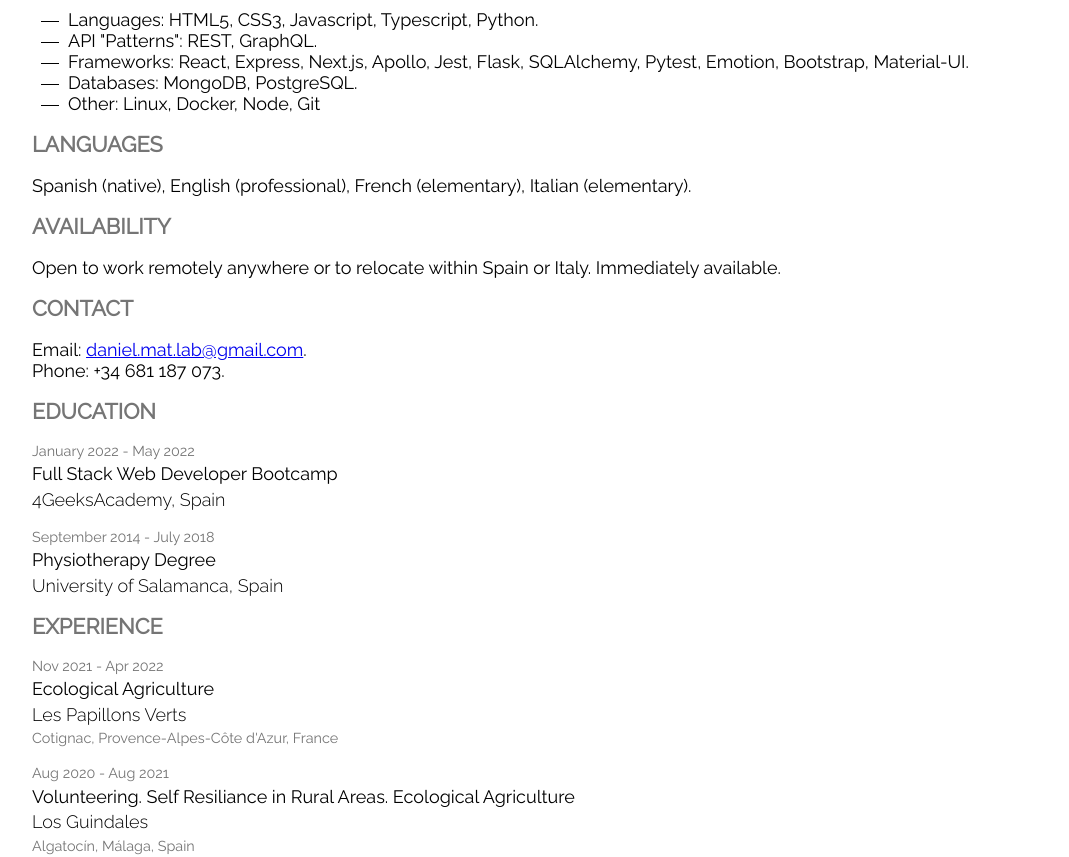
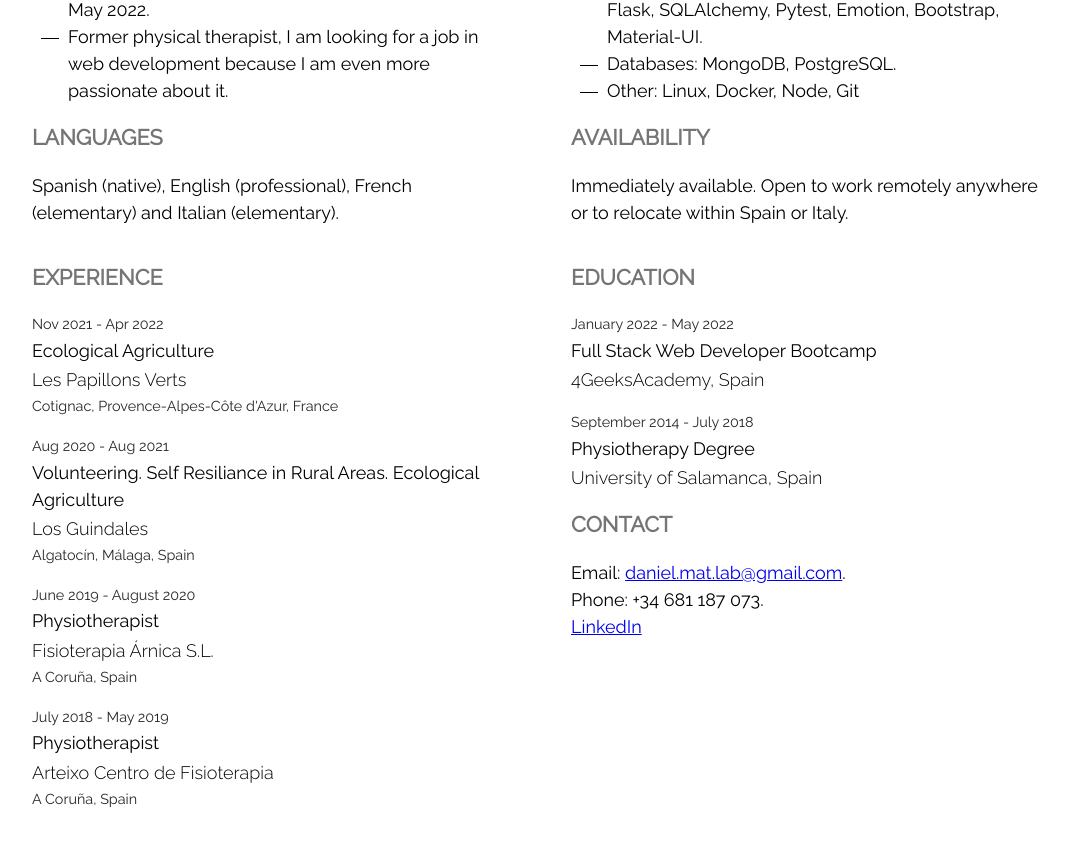
Before and after one commit to DanielMateosLab/danielmatlab, a Next.js app: page /cv in a window 1280 px wide. Shown: the part 451-1308 px from the top of the page, without its empty margins (96-1165 px from the left). Built offline with nearby package versions, Linux system fonts and the light colour scheme.

Commit message:
Split in two columns and make small tweaks

```diff
--- a/pages/cv.tsx
+++ b/pages/cv.tsx
@@ -1,7 +1,7 @@
 import CvHeader from "../lib/components/CvHeader"
 import ListItem from "../lib/components/ListItem"
 import { education, workExperience } from "../lib/pastExperiences"
-import { gray } from "../styles/constants"
+import { darkGray, gray } from "../styles/constants"
 
 export default function Cv() {
   return (
@@ -24,7 +24,7 @@ export default function Cv() {
                 >
                   portfolio
                 </a>
-                .
+                !
               </ListItem>
               <ListItem>
                 Finished a{" "}
@@ -62,7 +62,7 @@ export default function Cv() {
           <article>
             <h2>Languages</h2>
             <div>
-              Spanish (native), English (professional), French (elementary),
+              Spanish (native), English (professional), French (elementary) and
               Italian (elementary).
             </div>
           </article>
@@ -70,36 +70,9 @@ export default function Cv() {
           <article>
             <h2>Availability</h2>
             <p>
-              Open to work remotely anywhere or to relocate within Spain or
-              Italy. Immediately available.
+              Immediately available. Open to work remotely anywhere or to
+              relocate within Spain or Italy.
             </p>
-          </article>
-
-          <article>
-            <h2>Contact</h2>
-            <p>
-              Email:{" "}
-              <a href="mailto:daniel.mat.lab@gmail.com" target="_blank">
-                daniel.mat.lab@gmail.com
-              </a>
-              .<br />
-              Phone: +34 681 187 073.
-            </p>
-          </article>
-
-          <article>
-            <h2>Education</h2>
-            <div className="spaced-list">
-              {education.map((item) => (
-                <div key={item.degree} className="list-item">
-                  <span className="secondary-text">
-                    {item.startDate} - {item.endDate}
-                  </span>
-                  <span>{item.degree}</span>
-                  <span className="degree">{item.school}</span>
-                </div>
-              ))}
-            </div>
           </article>
 
           <article>
@@ -117,6 +90,42 @@ export default function Cv() {
               ))}
             </div>
           </article>
+
+          <div>
+            <article>
+              <h2>Education</h2>
+              <div className="spaced-list">
+                {education.map((item) => (
+                  <div key={item.degree} className="list-item">
+                    <span className="secondary-text">
+                      {item.startDate} - {item.endDate}
+                    </span>
+                    <span>{item.degree}</span>
+                    <span className="degree">{item.school}</span>
+                  </div>
+                ))}
+              </div>
+            </article>
+
+            <article>
+              <h2>Contact</h2>
+              <p>
+                Email:{" "}
+                <a href="mailto:daniel.mat.lab@gmail.com" target="_blank">
+                  daniel.mat.lab@gmail.com
+                </a>
+                .<br />
+                Phone: +34 681 187 073.
+                <br />
+                <a
+                  href="https://www.linkedin.com/in/danielmateoslab/"
+                  target="_blank"
+                >
+                  LinkedIn
+                </a>
+              </p>
+            </article>
+          </div>
         </div>
       </main>
 
@@ -125,11 +134,20 @@ export default function Cv() {
           .content {
             max-width: 80%;
             margin: auto;
+            margin-bottom: 3rem;
           }
+          @media (min-width: 768px) {
+            .content {
+              display: grid;
+              grid-template-columns: 1fr 1fr;
+              column-gap: 3rem;
+            }
+          }
+
           .list-item {
             display: flex;
             flex-direction: column;
-            gap: 0.25rem;
+            gap: 0.125rem;
           }
           .spaced-list > :not(:last-child) {
             margin-bottom: 1rem;
@@ -137,7 +155,7 @@ export default function Cv() {
 
           .secondary-text {
             font-size: 0.8rem;
-            color: ${gray};
+            color: ${darkGray};
           }
           .degree {
             font-weight: 300;
@@ -150,6 +168,7 @@ export default function Cv() {
           .cv-root {
             background: white;
             font-family: "Raleway";
+            line-height: 1.5;
           }
           .cv-root h2 {
             color: ${gray};
```
